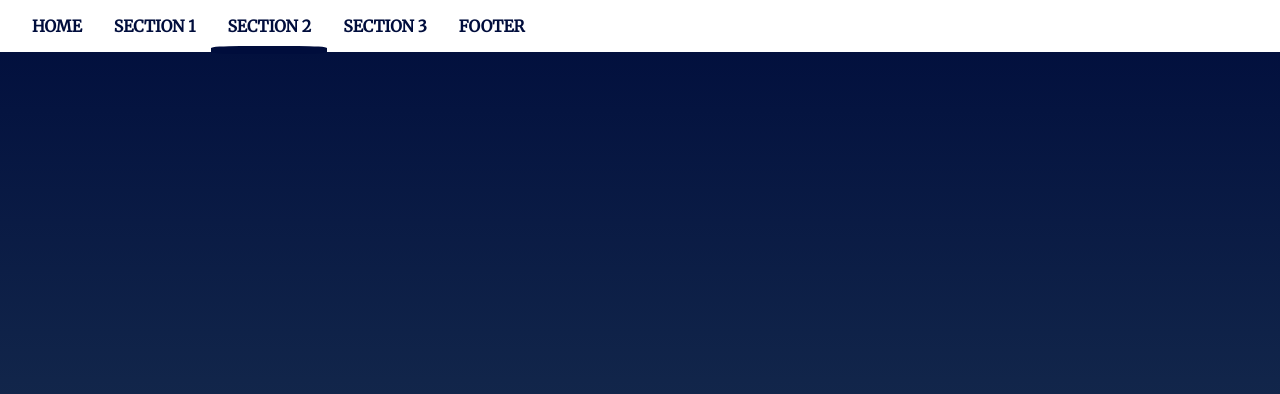
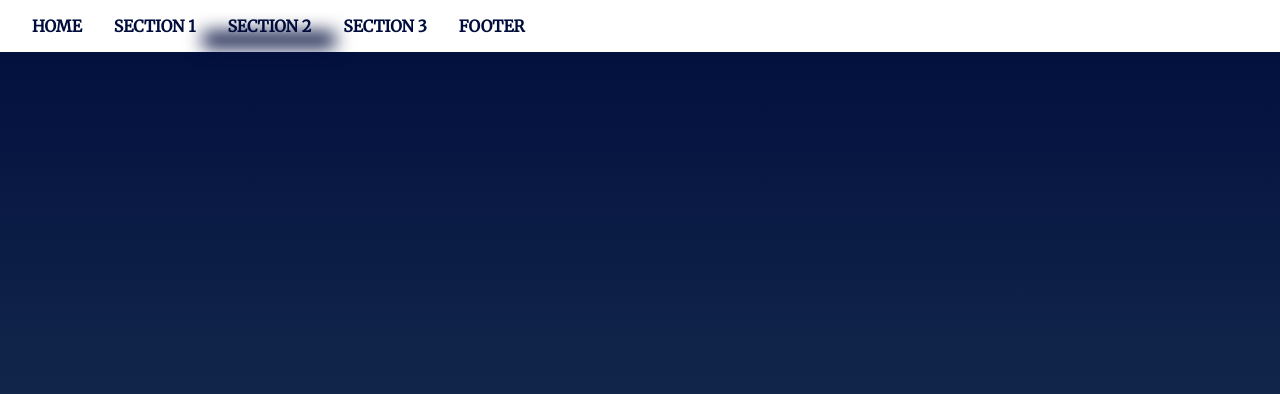
Before and after one commit to blacksnowsoon/landing-page-udacity-fwd, a plain HTML site: page index.html in a window 1280 px wide. Shown: the top 394 px of the page. Drawn offline with Linux system fonts and the light colour scheme.

Commit message:
editing the read me file

```diff
--- a/css/styles.css
+++ b/css/styles.css
@@ -50,6 +50,7 @@ body {
     animation-iteration-count: 1;
     animation-timing-function: linear;
     animation-fill-mode: forwards;
+    animation-play-state: paused;
 }
 @keyframes show_up{
 	from{
@@ -245,13 +246,11 @@ section:nth-of-type(3n + 1) .landing__container::after {
 a.active::before{
     content:"";
     width:100%;
-    height:.5rem;
-    background: var(--main-blu);
     position:absolute;
     left: 0;
-    bottom: -2px;
-    border-radius: 25%;
+    bottom: 2px;
     transition: all .3s ease;
+    box-shadow: 0px -10px 18px 8px var(--main-blu);
 }
 section.active {
     background: rgb(0, 0, 0);
--- a/js/app.js
+++ b/js/app.js
@@ -52,7 +52,6 @@ const scrollUpBtn = document.querySelector('#scroll__up__btn');
 
 //-------------------------------------------------------------------------
 /* fist function to call populaut the object with the page elements --> holding the header, sections and footer as sub objects.*/
-
 function startBuildNav(){
   // create the header or home attr- link
   header.setAttribute("id","hero");
@@ -78,7 +77,7 @@ function startBuildNav(){
       // add the item to the mani obj
       headerSectionsFooter[tagName + ind] = {id: item.getAttribute("id"),
                                             name: (item.getAttribute("name"))};
-    })
+    });
     // create the footer attr- link
     footer.setAttribute("id","footer");
     footer.setAttribute("name","footer");
@@ -89,14 +88,13 @@ function startBuildNav(){
   }
   (headerSectionsFooter !== null || headerSectionsFooter !== "undefind")
   ? creatLiItem(headerSectionsFooter)
-  : console.log('the headerSectionsFooter object is empty or undefind')
-  return;
-}// end of startBuildNav
+  : console.log('the headerSectionsFooter object is empty or undefind');
+}
 
 //-------------------------------------------------------------------------
 // createLiItem generate the li element and invoke a element with specified atter
 function creatLiItem(listObj){
-  // iterat over the object entries to handel each sub object
+  // iterat over the object keys to handel each sub object
   Object.keys(listObj).forEach(key=>{
     // create link element
     const liEle = document.createElement("li")
@@ -130,14 +128,14 @@ function creatLiItem(listObj){
 }// end of createLiItem
 
 //-----------------------------------------------------------------
-// firing the menu items
+// firing the menu items with an object holding all the page info
 function fireMenuItems(listObj){
   Object.keys(listObj).forEach(key=>{
     const liEle = listObj[key]["elements"]["li"];
     const aEle = listObj[key]["elements"]["a"]
     liEle.prepend(aEle);
     navUl.appendChild(liEle);
-  })
+  });
 }// end of firing the menu
 
 //----------------------------------------------------------------
@@ -162,10 +160,11 @@ function removeActiveClass(targetAttr){
       document.getElementById(aEle.getAttribute("href")).classList.remove("active");
     }
   })
+  // handel of the state of the scrollUpBtn
   if(targetAttr !== "hero"){
-    scrollUpBtn.style.cssText = "animation-direction: alternate;"
+    scrollUpBtn.style.cssText = "animation-direction: alternate; animation-play-state: running;"
   }else{
-    scrollUpBtn.style.cssText = "animation-direction: alternate-reverse;"
+    scrollUpBtn.style.cssText = "animation-direction: alternate-reverse; animation-play-state: paused;"
   }
 }// end of removeActiveClass
 
@@ -176,7 +175,7 @@ if(window.innerWidth <= 600){
 }// end if
 
 //-------------------------------------------------------------
-// add window resize event listener
+// add window resize event listener control the menu style when resizing the window
 window.addEventListener("resize",toggleMenu);
 
 //---------------------------------------------------------------
@@ -212,27 +211,25 @@ function hideMenu(){
 **/
 //scroll to the top of the page
 scrollUpBtn.addEventListener("click",()=>{
-  // gwtting the aLink from the main object and pass it to the scrollForce
+  // getting the aLink for the header from the main object and pass it to the scrollForce
   scrollForce(headerSectionsFooter["header"]["elements"]["a"]);
-  if(window.scrollY < 300){
+});
 
-  }
-});
-// adding scroll event to the document
+//---------------------------------------------------------------------
+// adding scroll event to the document to add active class to the menu item for the showing section
 document.addEventListener("scroll",followScrolling);
 
 // followScrolling function handel the position of each section in the document
 function followScrolling(){
   const winHeight = window.innerHeight;
-  // getting the footer hright to specify the bottom of the dead area
+  // getting the footer height to specify the bottom of the dead area
   let deadLine = (winHeight * 0.5).toFixed(0);
   const footerRec = footer.getBoundingClientRect();
   const footerHeight = (footerRec.height).toFixed(0);
   if(footerHeight < deadLine){
-     deadLine = ((footerHeight - winHeight) * -1) + 10;// the 10 will be add to insure that footer will be in the dead area....
+    deadLine = ((footerHeight - winHeight) * -1) + 10;// the 10 will be add to insure that footer will be in the dead area....
   }
   Object.keys(headerSectionsFooter).forEach(key=>{
-
     const pageSec = document.getElementById(headerSectionsFooter[key]["id"]);
     const pageSecRec = pageSec.getBoundingClientRect();
     const pagSecTop = (pageSecRec.top).toFixed(0)
```
Also changed, not shown: 1 other file.
